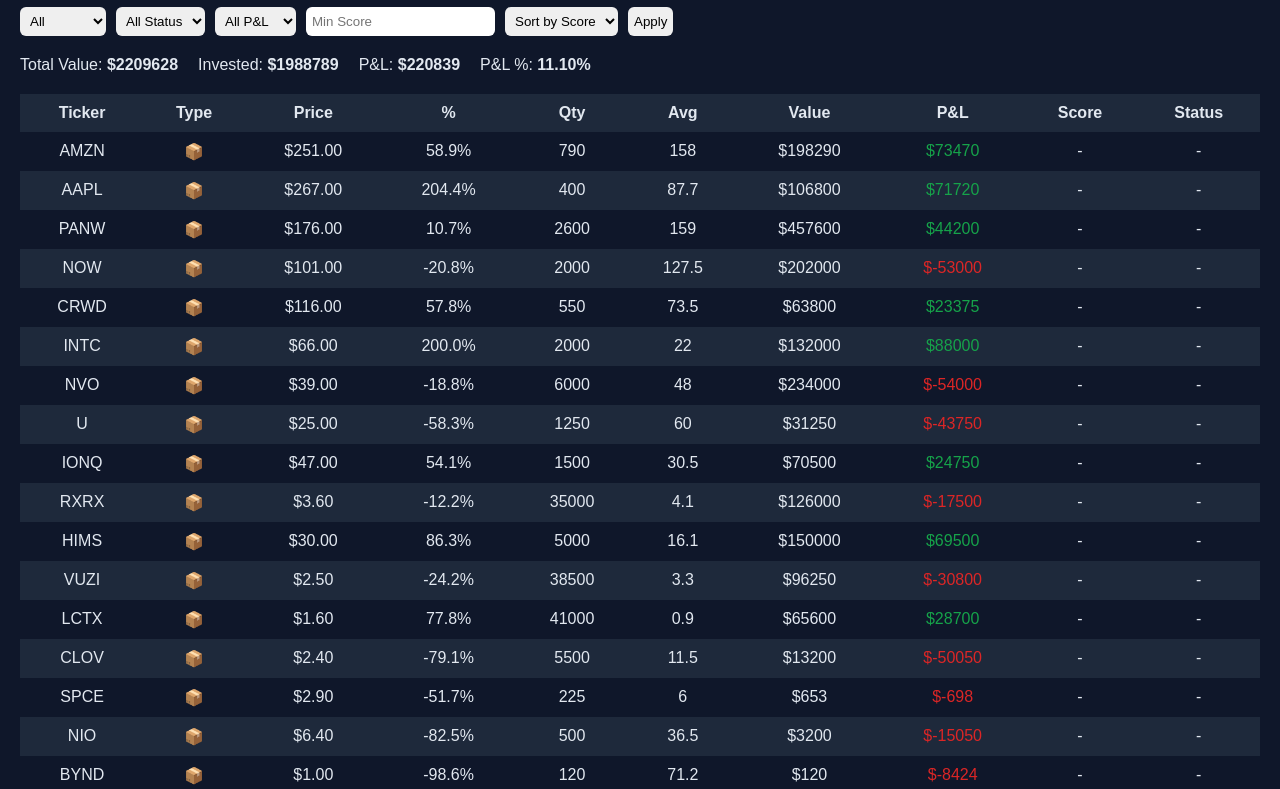
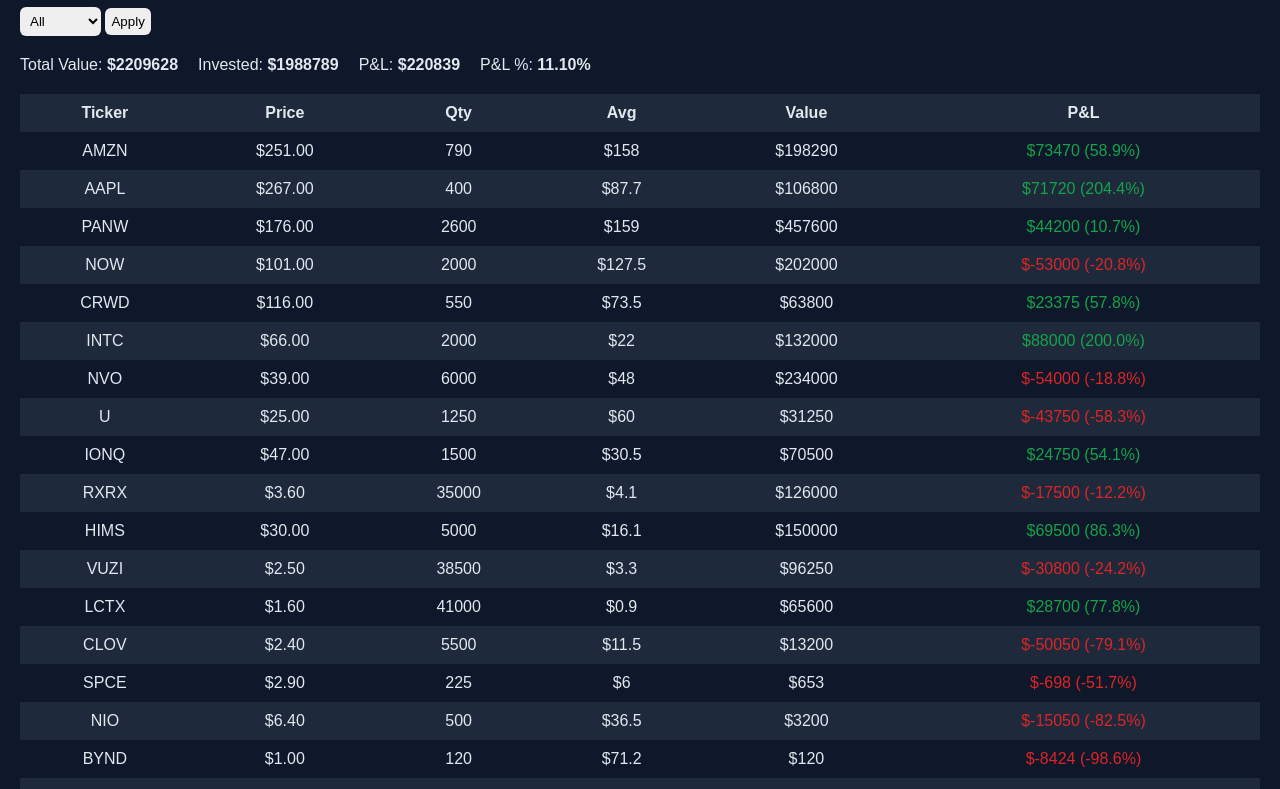
Before and after one commit to Wassem80/ai-dashboard, a plain HTML site: page index.html in a window 1280 px wide. Shown: the part 74-863 px from the top of the page. Drawn offline with Linux system fonts and the light colour scheme; no server answers.

Commit message:
Update index.html

```diff
--- a/index.html
+++ b/index.html
@@ -5,23 +5,43 @@
   <meta name="viewport" content="width=device-width, initial-scale=1.0"/>
 
   <style>
-    body { font-family: Arial; background:#0f172a; color:#e2e8f0; margin:20px;}
-    table { width:100%; border-collapse: collapse; margin-top:20px;}
-    th, td { padding:10px; text-align:center;}
-    th { background:#1e293b;}
-    tr:nth-child(even){ background:#1e293b;}
+    body {
+      font-family: Arial;
+      background: #0f172a;
+      color: #e2e8f0;
+      margin: 20px;
+    }
 
-    .buy { background:#065f46; }
-    .build { background:#92400e; }
-    .watch { background:#7f1d1d; }
+    h1 {
+      text-align: center;
+    }
 
-    .green { color:#16a34a; }
-    .red { color:#dc2626; }
+    table {
+      width: 100%;
+      border-collapse: collapse;
+      margin-top: 20px;
+    }
 
-    select, input, button {
-      padding:6px;
-      border-radius:6px;
-      border:none;
+    th, td {
+      padding: 10px;
+      text-align: center;
+    }
+
+    th {
+      background: #1e293b;
+    }
+
+    tr:nth-child(even) {
+      background: #1e293b;
+    }
+
+    .green { color: #16a34a; }
+    .red { color: #dc2626; }
+
+    select, button {
+      padding: 6px;
+      border-radius: 6px;
+      border: none;
     }
   </style>
 </head>
@@ -30,35 +50,13 @@
 
 <h1>📊 AI Investment Dashboard</h1>
 
-<!-- FILTERS -->
-<div style="margin:20px 0; display:flex; gap:10px; flex-wrap:wrap;">
-  <select id="filterOwned">
+<!-- FILTER -->
+<div style="margin:20px 0;">
+  <select id="filter">
     <option value="ALL">All</option>
-    <option value="OWNED">Owned</option>
-    <option value="WATCH">Watchlist</option>
-  </select>
-
-  <select id="filterStatus">
-    <option value="ALL">All Status</option>
-    <option value="BUY">BUY</option>
-    <option value="BUILD">BUILD</option>
-    <option value="WATCH">WATCH</option>
-  </select>
-
-  <select id="filterPnL">
-    <option value="ALL">All P&L</option>
-    <option value="GAIN">Winners</option>
+    <option value="WIN">Winners</option>
     <option value="LOSS">Losers</option>
   </select>
-
-  <input id="minScore" type="number" step="0.1" placeholder="Min Score"/>
-
-  <select id="sortBy">
-    <option value="score">Sort by Score</option>
-    <option value="pnl">Sort by P&L</option>
-    <option value="value">Sort by Value</option>
-  </select>
-
   <button onclick="render()">Apply</button>
 </div>
 
@@ -74,15 +72,11 @@
 <thead>
 <tr>
 <th>Ticker</th>
-<th>Type</th>
 <th>Price</th>
-<th>%</th>
 <th>Qty</th>
 <th>Avg</th>
 <th>Value</th>
 <th>P&L</th>
-<th>Score</th>
-<th>Status</th>
 </tr>
 </thead>
 <tbody></tbody>
@@ -92,120 +86,91 @@
 
 // ===== PORTFOLIO =====
 const stocks = [
-  {ticker:"AMZN", owned:true, qty:790, avg:158, F:5,N:5,M:3,OL:5,O:4},
-  {ticker:"AAPL", owned:true, qty:400, avg:87.7, F:4,N:3,M:2,OL:5,O:3},
-  {ticker:"PANW", owned:true, qty:2600, avg:159, F:5,N:4,M:3,OL:5,O:3},
-  {ticker:"NOW", owned:true, qty:2000, avg:127.5, F:5,N:4,M:2,OL:5,O:3},
-  {ticker:"CRWD", owned:true, qty:550, avg:73.5, F:5,N:4,M:3,OL:5,O:3},
-  {ticker:"INTC", owned:true, qty:2000, avg:22, F:3,N:3,M:3,OL:3,O:3},
-  {ticker:"NVO", owned:true, qty:6000, avg:48, F:5,N:2,M:2,OL:5,O:2},
+  {ticker:"AMZN", qty:790, avg:158},
+  {ticker:"AAPL", qty:400, avg:87.7},
+  {ticker:"PANW", qty:2600, avg:159},
+  {ticker:"NOW", qty:2000, avg:127.5},
+  {ticker:"CRWD", qty:550, avg:73.5},
+  {ticker:"INTC", qty:2000, avg:22},
+  {ticker:"NVO", qty:6000, avg:48},
 
-  {ticker:"U", owned:true, qty:1250, avg:60, F:3,N:4,M:5,OL:2,O:4},
-  {ticker:"IONQ", owned:true, qty:1500, avg:30.5, F:2,N:5,M:5,OL:1,O:5},
-  {ticker:"RXRX", owned:true, qty:35000, avg:4.1, F:2,N:4,M:5,OL:2,O:5},
-  {ticker:"HIMS", owned:true, qty:5000, avg:16.1, F:3,N:3,M:3,OL:3,O:3},
+  {ticker:"U", qty:1250, avg:60},
+  {ticker:"IONQ", qty:1500, avg:30.5},
+  {ticker:"RXRX", qty:35000, avg:4.1},
+  {ticker:"HIMS", qty:5000, avg:16.1},
 
-  {ticker:"VUZI", owned:true, qty:38500, avg:3.3},
-  {ticker:"LCTX", owned:true, qty:41000, avg:0.9},
-  {ticker:"CLOV", owned:true, qty:5500, avg:11.5},
-  {ticker:"SPCE", owned:true, qty:225, avg:6},
-  {ticker:"NIO", owned:true, qty:500, avg:36.5},
-  {ticker:"BYND", owned:true, qty:120, avg:71.2},
+  {ticker:"VUZI", qty:38500, avg:3.3},
+  {ticker:"LCTX", qty:41000, avg:0.9},
+  {ticker:"CLOV", qty:5500, avg:11.5},
+  {ticker:"SPCE", qty:225, avg:6},
+  {ticker:"NIO", qty:500, avg:36.5},
+  {ticker:"BYND", qty:120, avg:71.2},
 
-  {ticker:"BA", owned:true, qty:765, avg:170},
-  {ticker:"UBER", owned:true, qty:400, avg:23.3},
-  {ticker:"NCLH", owned:true, qty:3000, avg:16.2},
-
-  {ticker:"AMD", owned:false},
-  {ticker:"SNOW", owned:false},
-  {ticker:"DDOG", owned:false},
-  {ticker:"ARM", owned:false},
-  {ticker:"TSLA", owned:false}
+  {ticker:"BA", qty:765, avg:170},
+  {ticker:"UBER", qty:400, avg:23.3},
+  {ticker:"NCLH", qty:3000, avg:16.2}
 ];
 
-// ===== FALLBACK PRICES =====
-const fallback = {
+// ===== STATIC PRICES (SAFE BASELINE) =====
+const prices = {
   AMZN:251, AAPL:267, PANW:176, NOW:101, CRWD:116,
   INTC:66, NVO:39, U:25, IONQ:47, RXRX:3.6,
   HIMS:30, VUZI:2.5, LCTX:1.6, CLOV:2.4,
-  SPCE:2.9, NIO:6.4, BYND:1.0, BA:221,
-  UBER:77, NCLH:19.5
+  SPCE:2.9, NIO:6.4, BYND:1.0,
+  BA:221, UBER:77, NCLH:19.5
 };
 
-// ===== FETCH =====
-async function fetchPrices(){
-  try{
-    const symbols = stocks.map(s=>s.ticker).join(",");
-    const res = await fetch(`https://query1.finance.yahoo.com/v7/finance/quote?symbols=${symbols}`);
-    const data = await res.json();
-
-    let map = {};
-    data.quoteResponse.result.forEach(s=>{
-      map[s.symbol] = s.regularMarketPrice;
-    });
-
-    return map;
-
-  } catch {
-    console.log("Using fallback prices");
-    return fallback;
-  }
-}
-
 // ===== RENDER =====
-async function render(){
+function render(){
 
   const tbody = document.querySelector("#stockTable tbody");
   tbody.innerHTML = "";
 
-  const prices = await fetchPrices();
-
   let totalValue = 0;
   let totalCost = 0;
 
-  stocks.forEach(s=>{
+  let filter = document.getElementById("filter").value;
+
+  stocks.forEach(s => {
 
     let price = prices[s.ticker] || 0;
-    let qty = s.qty || 0;
-    let avg = s.avg || 0;
+    let value = s.qty * price;
+    let cost = s.qty * s.avg;
+    let pnl = value - cost;
+    let pct = ((price - s.avg) / s.avg) * 100;
 
-    let value = qty * price;
-    let cost = qty * avg;
-    let pnl = value - cost;
-    let pct = avg ? ((price-avg)/avg)*100 : 0;
+    if (filter === "WIN" && pnl <= 0) return;
+    if (filter === "LOSS" && pnl >= 0) return;
 
-    if(s.owned){
-      totalValue += value;
-      totalCost += cost;
-    }
+    totalValue += value;
+    totalCost += cost;
 
     let row = `
       <tr>
         <td>${s.ticker}</td>
-        <td>${s.owned ? "📦" : "👀"}</td>
-        <td>${price ? "$"+price.toFixed(2) : "-"}</td>
-        <td>${pct ? pct.toFixed(1)+"%" : "-"}</td>
-        <td>${qty}</td>
-        <td>${avg}</td>
+        <td>$${price.toFixed(2)}</td>
+        <td>${s.qty}</td>
+        <td>$${s.avg}</td>
         <td>$${value.toFixed(0)}</td>
-        <td class="${pnl>=0?'green':'red'}">$${pnl.toFixed(0)}</td>
-        <td>-</td>
-        <td>-</td>
+        <td class="${pnl>=0?'green':'red'}">
+          $${pnl.toFixed(0)} (${pct.toFixed(1)}%)
+        </td>
       </tr>
     `;
 
     tbody.innerHTML += row;
   });
 
-  let pnl = totalValue - totalCost;
-  let pct = totalCost ? (pnl/totalCost)*100 : 0;
+  let totalPnL = totalValue - totalCost;
+  let totalPct = (totalPnL / totalCost) * 100;
 
   document.getElementById("totalValue").innerText = "$"+totalValue.toFixed(0);
   document.getElementById("totalCost").innerText = "$"+totalCost.toFixed(0);
-  document.getElementById("totalPnL").innerText = "$"+pnl.toFixed(0);
-  document.getElementById("totalPct").innerText = pct.toFixed(2)+"%";
+  document.getElementById("totalPnL").innerText = "$"+totalPnL.toFixed(0);
+  document.getElementById("totalPct").innerText = totalPct.toFixed(2)+"%";
 }
 
+// INIT
 render();
 
 </script>
```
